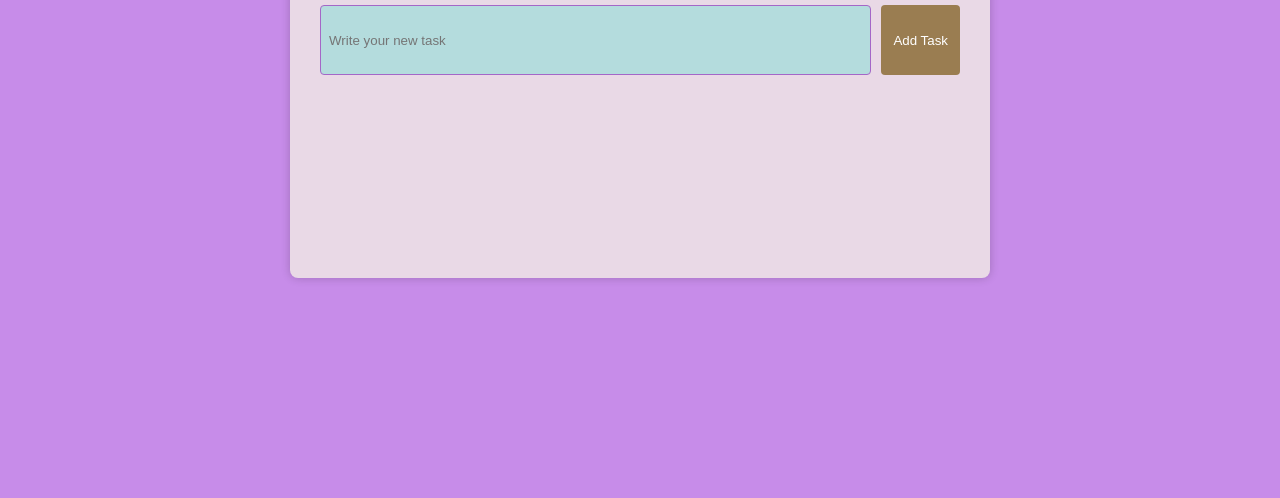
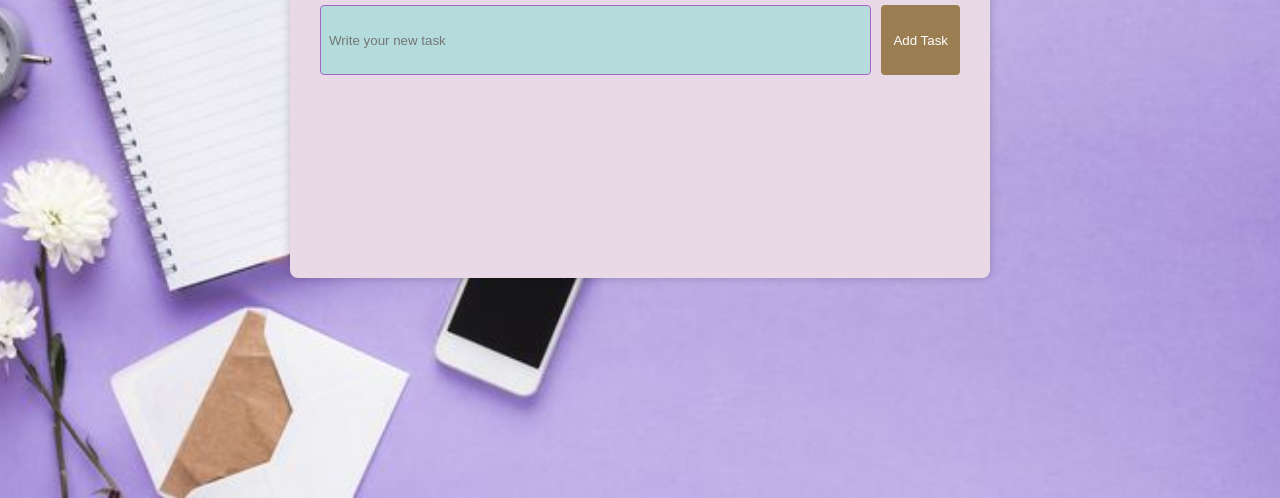
Before and after one commit to LundiLanga/To-Do-List, a website: page public/index.html in a window 1280 px wide. Shown: the part 302-800 px from the top of the page. Drawn offline with Linux system fonts and the light colour scheme; no server answers.

Commit message:
Edited readMe file again

```diff
--- a/public/styles.css
+++ b/public/styles.css
@@ -5,8 +5,8 @@ body {
   align-items: center;
   min-height: 100vh;
   margin: 0;
-  /* background-image: url('./Images/Own.jpg'); */
-  background-color: #c78ce9;
+  background-image: url('./Images/Own.jpg');
+  /* background-color: #c78ce9; */
   background-size: 100% 100%;
   background-size: cover;
   background-position: center;
```
Also changed, not shown: README.md, public/Images/pntree.jpg (added).
